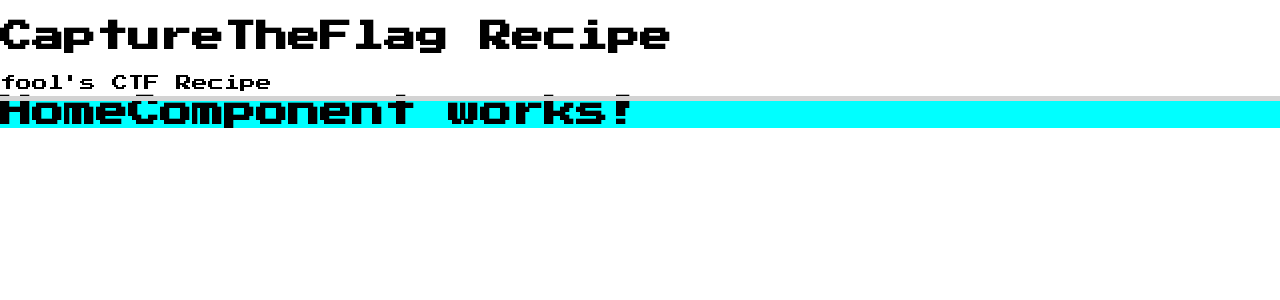
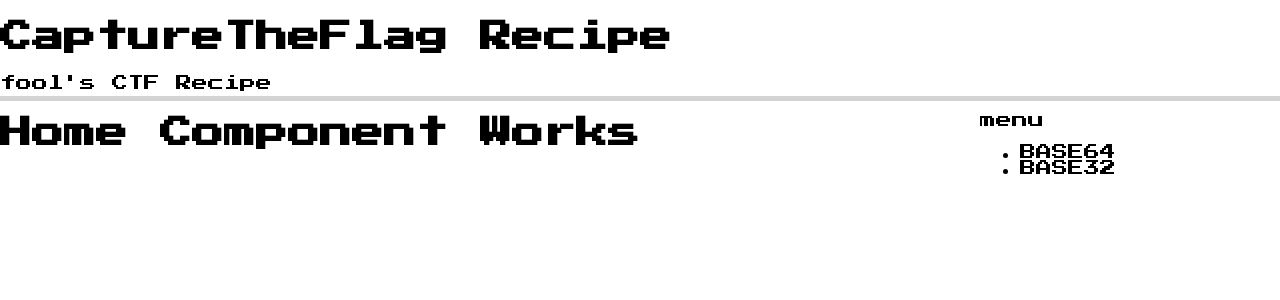
Before and after one commit to riko-teki/ctf-recipe, a React (Create React App) app: page / in a window 1280 px wide. Shown: the top 300 px of the page. Built offline with nearby package versions, Linux system fonts and the light colour scheme.

Commit message:
2021/10/22

```diff
--- a/src/App.module.css
+++ b/src/App.module.css
@@ -1,5 +1,11 @@
 .container{
+  display: flex;
+  justify-content: space-between;
   margin-top: 96px;
   width: 100%;
-  background-color: aqua;
+  height: calc(100vh - 96px);
 }
+.mainview{
+  width: calc(100% - 300px);
+  height: 100%;
+}
--- a/src/App.tsx
+++ b/src/App.tsx
@@ -4,16 +4,20 @@ import { Route, Switch } from "react-router-dom";
 import Home from "./components/pages/home";
 import NotFound from "./components/pages/404";
 import Header from "./components/containers/header";
+import SideMenu from "./components/containers/sidemenu";
 
 function App() {
   return (
     <>
       <Header></Header>
       <div className={classes.container}>
-        <Switch>
-          <Route exact path="/" component={Home} />
-          <Route component={NotFound} />
-        </Switch>
+        <div className={classes.mainview}>
+          <Switch>
+            <Route exact path="/" component={Home} />
+            <Route component={NotFound} />
+          </Switch>
+        </div>
+        <SideMenu></SideMenu>
       </div>
     </>
   );
--- a/src/components/containers/header.module.css
+++ b/src/components/containers/header.module.css
@@ -4,6 +4,7 @@
   position:fixed;
   top: 0;
   z-index:  1;
+  background-color: #ffffff;
   border-bottom: 5px solid #d3d3d3;
 }
 
--- a/src/components/containers/header.tsx
+++ b/src/components/containers/header.tsx
@@ -3,7 +3,7 @@ import classes from "./header.module.css";
 export default function Header() {
   return (
     <div className={classes.container}>
-      <a className={classes.title} href="/">
+      <a className={classes.title} href="/ctf-recipe/">
         <h1>
           <span className="nes-text is-primary">C</span>
           <span className={classes.hidden}>apture</span>
--- /dev/null
+++ b/src/components/containers/sidemenu.module.css
@@ -0,0 +1,15 @@
+.container {
+  width: 300px;
+  min-width: 300px;
+  height: 100%;
+}
+
+a{
+  text-decoration: none;
+  color: inherit;
+}
+a:hover{
+  color:inherit;
+  text-decoration: none;
+  font-size:larger;
+}
--- /dev/null
+++ b/src/components/containers/sidemenu.tsx
@@ -0,0 +1,20 @@
+import classes from "./sidemenu.module.css";
+
+export default function SideMenu() {
+  return (
+    <div className={classes.container}>
+      <div className="container nes-container with-title is-rounded">
+        <p className="title">menu</p>
+        <ul className="nes-list is-disc">
+          {MENU_ITEMS.map((v) => (
+            <li>
+              <a href={v}>{v}</a>
+            </li>
+          ))}
+        </ul>
+      </div>
+    </div>
+  );
+}
+
+const MENU_ITEMS = ["BASE64", "BASE32"];
--- a/src/components/pages/home.tsx
+++ b/src/components/pages/home.tsx
@@ -1,5 +1,5 @@
 export default function Home() {
   return (
-      <h1 className="nes-text">HomeComponent works!</h1>
-  );
+  <h1>Home Component Works</h1>
+  )
 }
```
